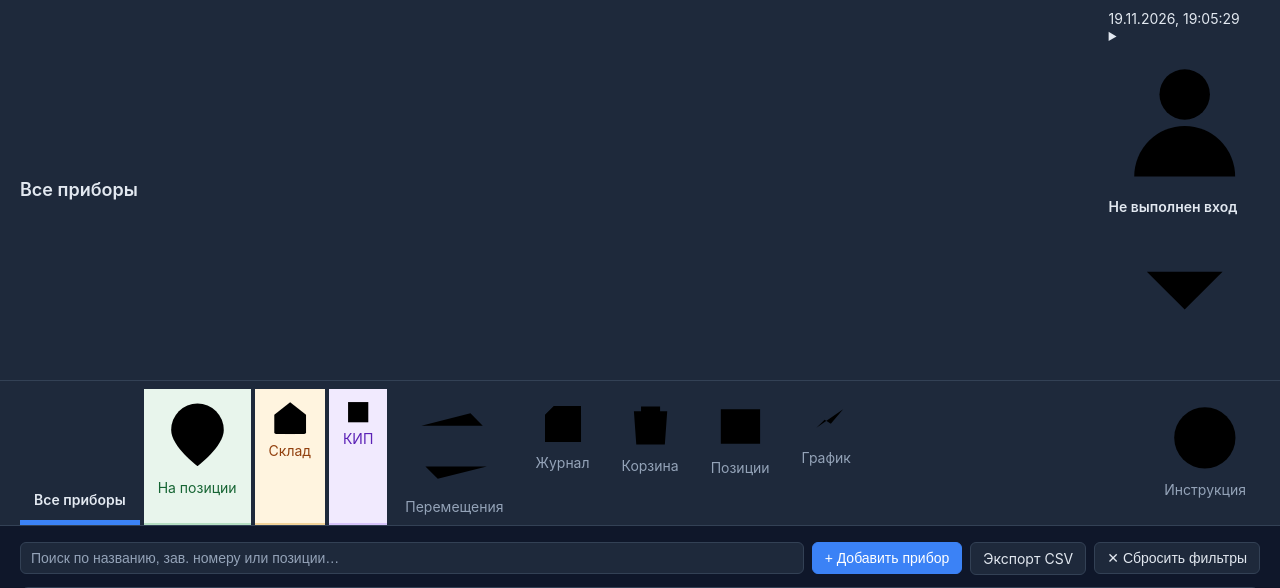
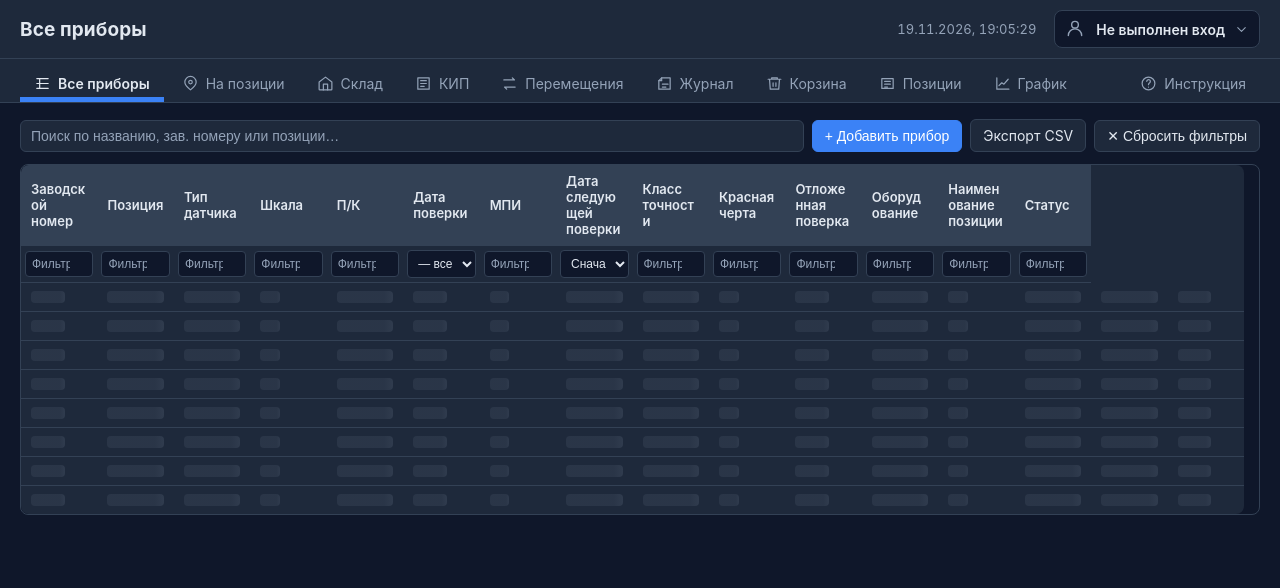
Before and after one commit to SarinViktor8755/kipDB, a web app: page / in a window 1280 px wide. Shown: the top 588 px of the page. After the commit the page ends 515 px from the top, so only its background shows below. Run offline with its HTML, style and script files only (its server is not run), Linux system fonts and the light colour scheme; data that the repository does not hold is empty.

Commit message:
Polish dark header, navigation and movement date rows

```diff
--- a/src/main/resources/public/style.css
+++ b/src/main/resources/public/style.css
@@ -965,3 +965,39 @@ body.read-only #movementCancelAll,
 body.read-only #addMovementBtn,
 body.read-only #removePhotoBtn,
 body.read-only #copyDeviceBtn { display: none !important; }
+
+
+/* Верхняя панель: компактный заголовок, часы и меню пользователя */
+.topbar { min-height: 58px; gap: 16px; }
+.brand { font-size: 19px; font-weight: 650; letter-spacing: .1px; }
+.topbar-tools { display:flex; align-items:center; gap:18px; }
+.live-clock { color:var(--text-dim); font-variant-numeric:tabular-nums; white-space:nowrap; font-size:13px; }
+.user-menu { position:relative; color:var(--text); }
+.user-menu > summary { display:flex; align-items:center; gap:9px; list-style:none; cursor:pointer; padding:7px 10px; border:1px solid var(--border); border-radius:8px; background:var(--bg); }
+.user-menu > summary::-webkit-details-marker { display:none; }
+.user-menu > summary:hover, .user-menu[open] > summary { border-color:var(--accent); background:var(--bg-3); }
+.user-avatar { display:inline-flex; width:22px; height:22px; color:var(--text-dim); }
+.user-avatar svg,.user-chevron { width:20px; height:20px; fill:none; stroke:currentColor; stroke-width:1.7; stroke-linecap:round; stroke-linejoin:round; }
+.user-chevron { width:15px; height:15px; color:var(--text-dim); transition:transform .15s ease; }
+.user-menu[open] .user-chevron { transform:rotate(180deg); }
+.current-user { color:var(--text); font-weight:600; white-space:nowrap; }
+.user-menu-panel { position:absolute; z-index:1000; top:calc(100% + 8px); right:0; min-width:235px; display:flex; flex-direction:column; gap:10px; padding:14px; background:var(--bg-2); border:1px solid var(--border); border-radius:10px; box-shadow:0 12px 30px rgba(0,0,0,.32); }
+.user-menu-panel .user-select-label { color:var(--text-dim); font-size:12px; }
+.user-menu-panel select { width:100%; max-width:none; padding:8px 10px; border:1px solid var(--border); border-radius:7px; background:var(--bg); color:var(--text); }
+.user-menu-panel #logoutBtn { align-self:stretch; text-align:left; padding:8px 2px; color:#fca5a5; }
+.user-menu-panel #logoutBtn:hover { color:#fecaca; }
+.tabs .tab { display:inline-flex; align-items:center; gap:7px; }
+.tab-icon { width:17px; height:17px; flex:0 0 17px; fill:none; stroke:currentColor; stroke-width:1.7; stroke-linecap:round; stroke-linejoin:round; }
+.tabs .tab[data-tab="positions"],.tabs .tab[data-tab="warehouse"],.tabs .tab[data-tab="kip"] { color:var(--text-dim); background:transparent; border-color:transparent; }
+.tabs .tab[data-tab="positions"].active,.tabs .tab[data-tab="warehouse"].active,.tabs .tab[data-tab="kip"].active { color:var(--text); background:var(--bg-3); border-color:var(--accent); box-shadow:inset 0 -3px 0 var(--accent); }
+#tableMovements .movement-date-row td { background:#263449 !important; color:#f1f5f9 !important; border-top-color:#475569 !important; }
+#tableMovements .movement-date-row td span { color:#cbd5e1 !important; }
+.user-session { flex-wrap:nowrap; }
+@media (max-width:700px) {
+ .topbar { align-items:center; flex-direction:row; }
+ .topbar-tools { gap:8px; }
+ .live-clock { font-size:11px; }
+ .user-menu > summary { padding:6px; }
+ .current-user { max-width:115px; overflow:hidden; text-overflow:ellipsis; }
+ .user-menu-panel { right:0; }
+}
```
